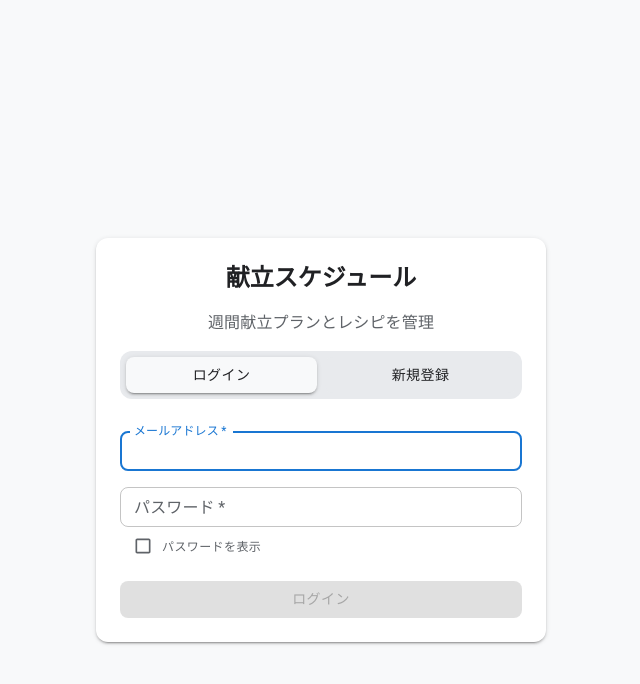
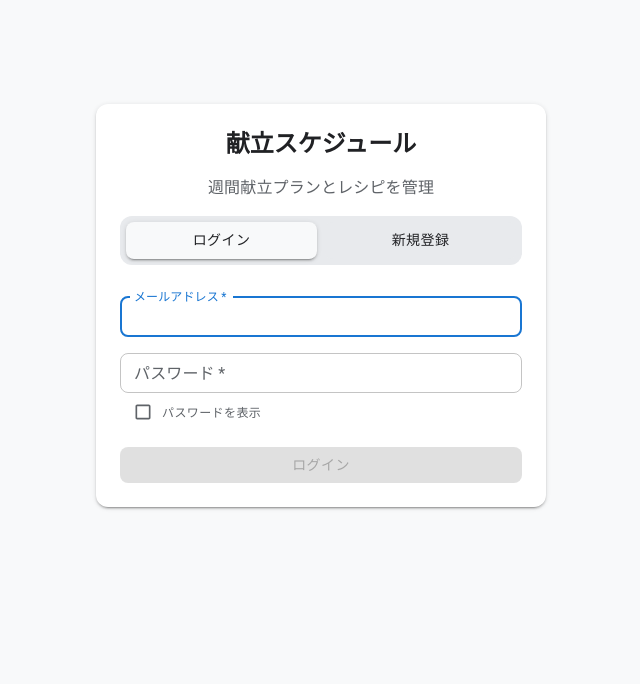
Before and after one commit to Ferret-Missle/Weekly-Menu, a React (Vite) app: page / in a window 1280 px wide. Shown: the top 684 px of the page, without its empty margins (319-959 px from the left). Built offline with nearby package versions, Linux system fonts and the light colour scheme.

Commit message:
Layout change

```diff
--- a/src/features/Authentication/components/AuthWrapper.tsx
+++ b/src/features/Authentication/components/AuthWrapper.tsx
@@ -1,23 +1,31 @@
 import React from 'react';
 
-import Container from '@mui/material/Container';
-import Paper from '@mui/material/Paper';
-import Stack from '@mui/material/Stack';
+import Box from "@mui/material/Box";
+import Container from "@mui/material/Container";
+import Paper from "@mui/material/Paper";
+import Stack from "@mui/material/Stack";
 
-import { ThemeModeSwitcher } from '../../../contexts/ThemeModeSitcher';
+import { ThemeModeSwitcher } from "../../../contexts/ThemeModeSitcher";
 
 import type { ReactNode } from "react";
 export const AuthWrapper: React.FC<{ children: ReactNode }> = ({
 	children,
 }) => {
 	return (
-		<>
+		<Box
+			component="header"
+			sx={{
+				display: "flex",
+				flexDirection: "column",
+				minWidth: "100vw",
+			}}
+		>
 			<Container
-				component="header"
 				sx={{
-					minWidth: "100vw",
 					display: "flex",
 					justifyContent: "right",
+					minWidth: "100vw",
+					height: "auto",
 				}}
 			>
 				<ThemeModeSwitcher />
@@ -25,11 +33,10 @@
 			<Container
 				component="main"
 				sx={{
-					minHeight: "100vh",
+					display: "flex",
+					justifyContent: "center",
+					alignItems: "center",
 					minWidth: "100vw",
-					display: "flex",
-					alignItems: "center",
-					justifyContent: "center",
 				}}
 			>
 				<Paper
@@ -43,7 +50,8 @@
 						maxWidth: "450px",
 						borderRadius: 3,
 						p: 2,
-						m: 4,
+						mt: 8,
+						mx: 2,
 					}}
 				>
 					<Stack spacing={2} direction={"column"} sx={{ margin: 1 }}>
@@ -51,6 +59,15 @@
 					</Stack>
 				</Paper>
 			</Container>
-		</>
+		</Box>
+		// 	<Container
+		// 		component="main"
+		// 		sx={{
+		// 			// minHeight: "100vh",
+		// 			minWidth: "100vw",
+		// 			display: "flex",
+		// 			alignItems: "center",
+		// 			justifyContent: "center",
+		// 		}}
 	);
 };
```
